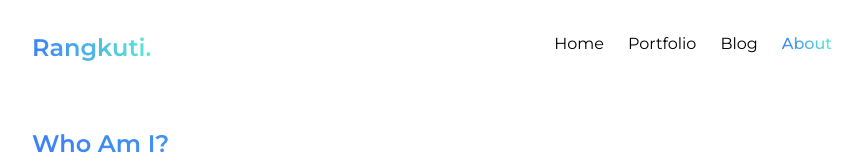
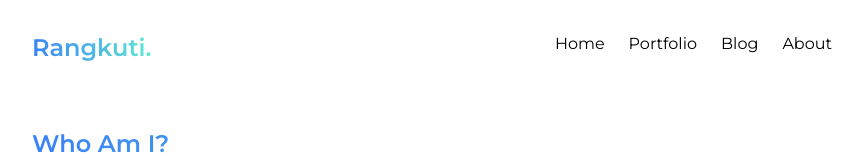
Before and after one commit to ibrahimrangkuti/portfolio-nextjs, a Next.js app: page /about in a window 1280 px wide. Shown: the top 160 px of the page, without its empty margins (208-1071 px from the left). Built offline with nearby package versions, Linux system fonts and the light colour scheme.

Commit message:
delete menu active

```diff
--- a/src/components/Navbar.jsx
+++ b/src/components/Navbar.jsx
@@ -1,10 +1,7 @@
 import React from "react";
-import { useRouter } from "next/router";
 import Link from "next/link";
 
 const Navbar = () => {
-  const router = useRouter();
-
   const menus = [
     {
       label: "Home",
@@ -37,9 +34,9 @@ const Navbar = () => {
         {menus.map((menu, index) => (
           <li>
             <Link
+              key={index}
               href={menu.href}
               className={`hover:bg-text-gradient-primary`}
-              className={router.pathname === menu.href ? "active" : ""}
             >
               {menu.label}
             </Link>
```
